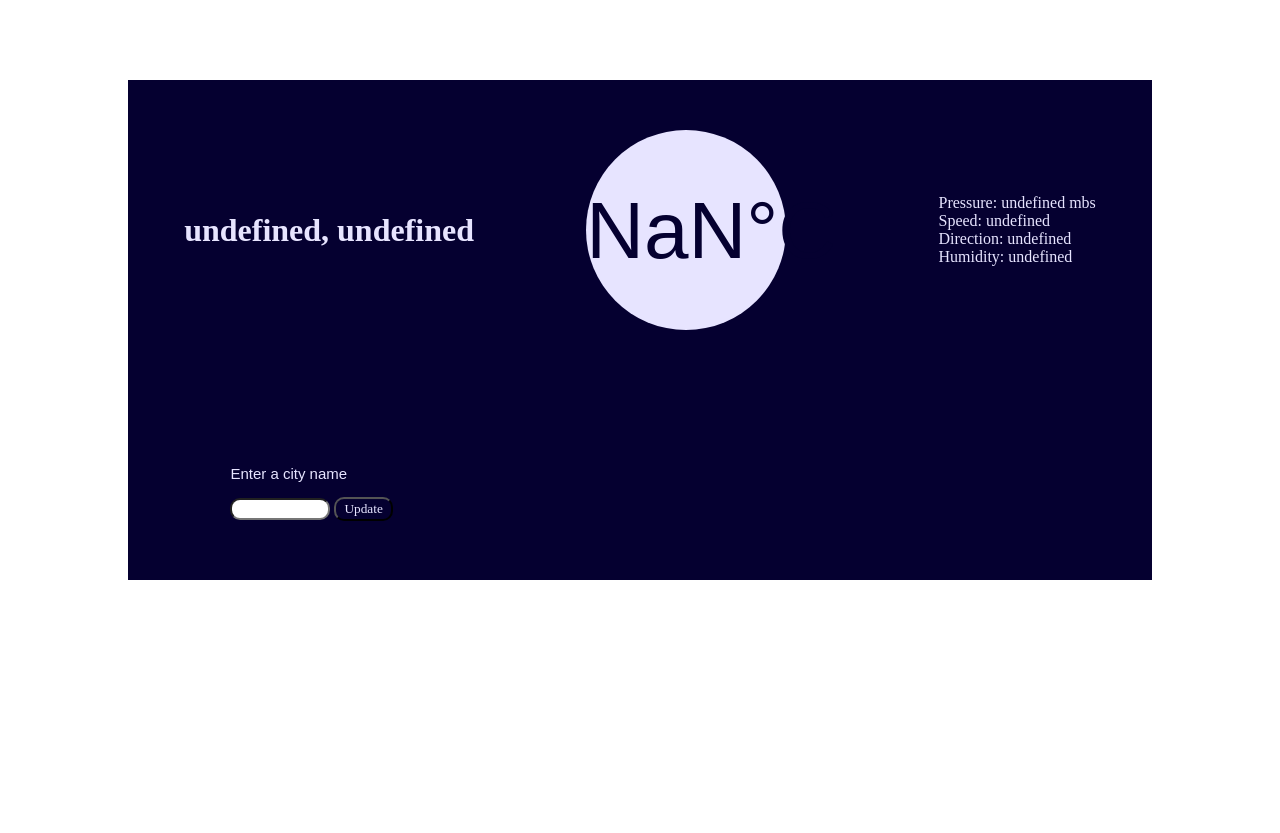
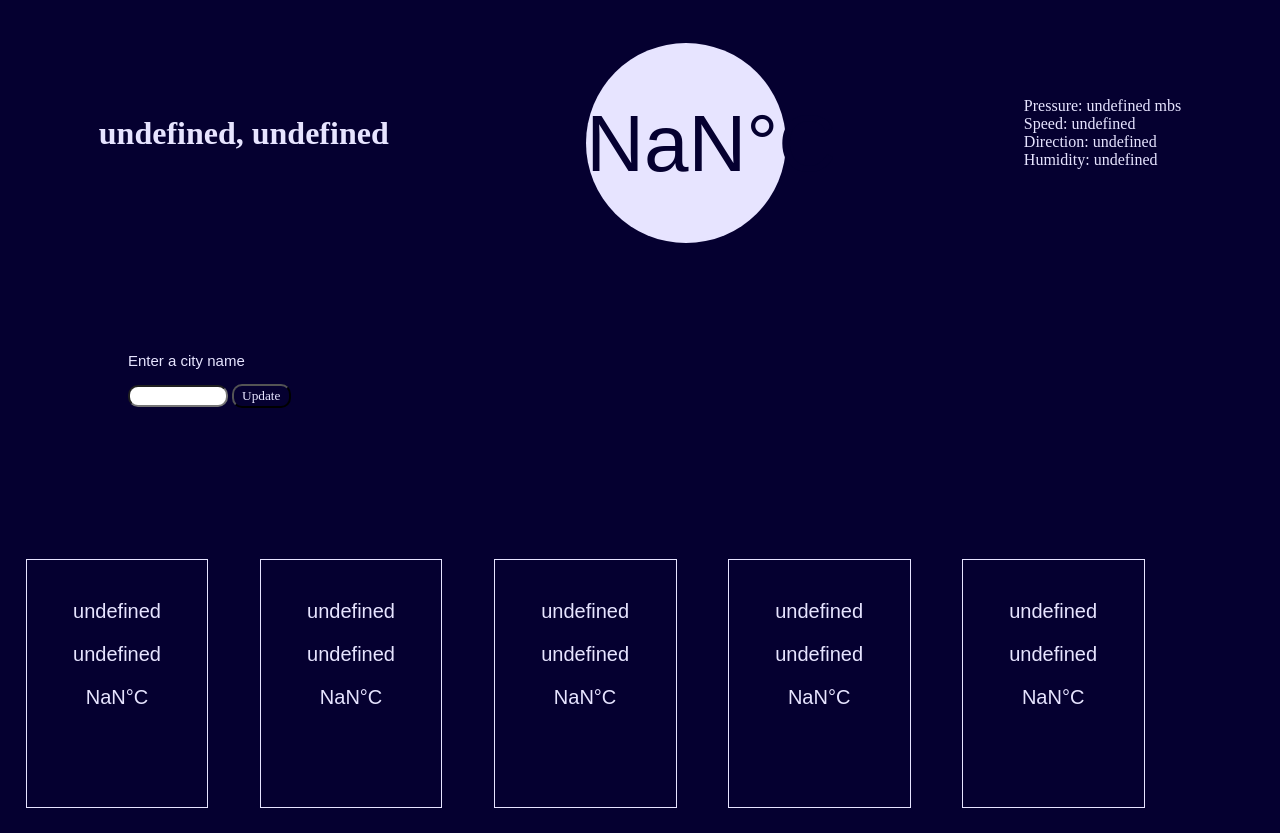
Before and after one commit to tinayemartin/Weather-App-with-VanillaJS, a plain HTML site: page index.html in a window 1280 px wide. Both pictures are taken after a click on the element "click here to refresh". Before the commit the page ends 800 px from the top, so only its background shows below. Drawn offline with Linux system fonts and the light colour scheme; no server answers.

Commit message:
Added 5 day forecast

```diff
--- a/index.html
+++ b/index.html
@@ -1,15 +1,20 @@
 <!DOCTYPE html>
 <html lang="en">
   <head>
-    <meta charset="UTF-8">
-    <meta name="viewport" content="width=device-width, initial-scale=1.0">
+    <meta charset="UTF-8" />
+    <meta name="viewport" content="width=device-width, initial-scale=1.0" />
     <title>Weather App</title>
-    <link rel="stylesheet" href="styles.css">
+    <link rel="stylesheet" href="styles.css" />
+    <link
+      rel="stylesheet"
+      href="https://cdnjs.cloudflare.com/ajax/libs/font-awesome/4.7.0/css/font-awesome.min.css"
+    />
   </head>
   <body>
     <div class="container">
       <h1 id="city">CITY</h1>
-        <div class="temp" onclick="display()"><p id="temp">click here to refresh</p>
+      <div class="temp" onclick="display()">
+        <p id="temp">click here to refresh</p>
       </div>
       <div class="details">
         <ul>
@@ -21,8 +26,35 @@
       </div>
       <div class="control">
         <p id="p">Enter a city name</p>
-            <input id="input" type="text">
+        <input id="input" type="text" />
         <button id="update" type="submit" onclick="update()">Update</button>
+      </div>
+      <div class="forecast">
+        <div class="day1">
+          <p id="day-one">Day 1</p>
+          <p id="day-one-cloud-cover">Weather</p>
+          <p id="day-one-temp">°C</p>
+        </div>
+        <div class="day2">
+          <p id="day-two">Day 2</p>
+          <p id="day-two-cloud-cover">Weather</p>
+          <p id="day-two-temp">°C</p>
+        </div>
+        <div class="day3">
+          <p id="day-three">Day 3</p>
+          <p id="day-three-cloud-cover">Weather</p>
+          <p id="day-three-temp">°C</p>
+        </div>
+        <div class="day4">
+          <p id="day-four">Day 4</p>
+          <p id="day-four-cloud-cover">Weather</p>
+          <p id="day-four-temp">°C</p>
+        </div>
+        <div class="day5">
+          <p id="day-five">Day 5</p>
+          <p id="day-five-cloud-cover">Weather</p>
+          <p id="day-five-temp">°C</p>
+        </div>
       </div>
     </div>
 
--- a/main.js
+++ b/main.js
@@ -1,14 +1,54 @@
-var _temp, _humidity, _pressure, _direction, _speed, _city, city="Bulawayo", _country;
+var _temp,
+  _humidity,
+  _pressure,
+  _direction,
+  _speed,
+  _city,
+  city = "Bulawayo",
+  _country,
+  f_temp_1,
+  f_cloud_cover_1,
+  f_temp_2,
+  f_cloud_cover_2,
+  f_temp_3,
+  f_cloud_cover_3,
+  f_temp_4,
+  f_cloud_cover_4,
+  f_temp_5,
+  f_cloud_cover_5,
+  day_1,
+  day_2,
+  day_3,
+  day_4,
+  day_5,
+  date_1,
+  date_2,
+  date_3,
+  date_4,
+  date_5;
+var days = [
+  "Sunday",
+  "Monday",
+  "Tuesday",
+  "Wednesday",
+  "Thursday",
+  "Friday",
+  "Saturday",
+];
 
-function Initiate(){
-async function getData(){
-        let response = await fetch('http://api.openweathermap.org/data/2.5/weather?q='+ city +'&appid=c76d9d1adc3e9036d0461d0031ab5409');
-        data = await response.json()
+//CURRENT
+function Initiate() {
+  async function getData() {
+    let response = await fetch(
+      "http://api.openweathermap.org/data/2.5/weather?q=" +
+        city +
+        "&appid=c76d9d1adc3e9036d0461d0031ab5409"
+    );
+    data = await response.json();
     return data;
   }
 
-getData().then(
-    function(data){
+  getData().then(function (data) {
     _temp = data.main.temp;
     _humidity = data.main.humidity;
     _pressure = data.main.pressure;
@@ -16,25 +56,102 @@ getData().then(
     _speed = data.wind.speed;
     _city = data.name;
     _country = data.sys.country;
+  });
 }
-)
+
+//FORECAST
+function forecast() {
+  async function getData() {
+    let response = await fetch(
+      "http://api.openweathermap.org/data/2.5/forecast?q=" +
+        city +
+        "&appid=c76d9d1adc3e9036d0461d0031ab5409"
+    );
+    data = await response.json();
+    return data;
+  }
+
+  getData().then(function (data) {
+    //day1
+    f_temp_1 = data.list[8].main.temp;
+    f_cloud_cover_1 = data.list[8].weather[0].main;
+    date_1 = data.list[8].dt_txt;
+    //day2
+    f_temp_2 = data.list[14].main.temp;
+    f_cloud_cover_2 = data.list[14].weather[0].main;
+    date_2 = data.list[14].dt_txt;
+    //day3
+    f_temp_3 = data.list[20].main.temp;
+    f_cloud_cover_3 = data.list[20].weather[0].main;
+    date_3 = data.list[20].dt_txt;
+    //day4
+    f_temp_4 = data.list[26].main.temp;
+    f_cloud_cover_4 = data.list[26].weather[0].main;
+    date_4 = data.list[26].dt_txt;
+    //day5
+    f_temp_5 = data.list[35].main.temp;
+    f_cloud_cover_5 = data.list[35].weather[0].main;
+    date_5 = data.list[35].dt_txt;
+  });
 }
 
 Initiate();
+forecast();
+function display() {
+  document.getElementById("temp").style.cssText =
+    "font-size: 80px; margin-top: 55px";
+  document.getElementById("temp").innerHTML = Math.round(_temp - 273.15) + "°C";
+  document.getElementById("pressure").innerHTML =
+    "Pressure: " + _pressure + " mbs";
+  document.getElementById("city").innerHTML = _city + ", " + _country;
+  document.getElementById("wind-speed").innerHTML = "Speed: " + _speed;
+  document.getElementById("wind-direction").innerHTML =
+    "Direction: " + _direction;
+  document.getElementById("humidity").innerHTML = "Humidity: " + _humidity;
 
-    function display() {
-        document.getElementById('temp').style.cssText = "font-size: 80px; margin-top: 55px";
-        document.getElementById('temp').innerHTML = Math.round(_temp-273.15) + "°C";
-        document.getElementById('pressure').innerHTML = "Pressure: " +_pressure + " mbs";
-        document.getElementById('city').innerHTML = _city +", " + _country;
-        document.getElementById('wind-speed').innerHTML = "Speed: " + _speed;
-        document.getElementById('wind-direction').innerHTML = "Direction: " +_direction;
-        document.getElementById('humidity').innerHTML = "Humidity: " +_humidity;
+  //getting day
+  var d = new Date(date_1);
+  var e = new Date(date_2);
+  var f = new Date(date_3);
+  var g = new Date(date_4);
+  var h = new Date(date_5);
+  day_1 = days[d.getDay()];
+  day_2 = days[e.getDay()];
+  day_3 = days[f.getDay()];
+  day_4 = days[g.getDay()];
+  day_5 = days[h.getDay()];
+
+  //day 1 forecast
+  document.getElementById("day-one").innerHTML = day_1;
+  document.getElementById("day-one-cloud-cover").innerHTML = f_cloud_cover_1;
+  document.getElementById("day-one-temp").innerHTML =
+    Math.round(f_temp_1 - 273.15) + "°C";
+  //day 2 forecast
+  document.getElementById("day-two").innerHTML = day_2;
+  document.getElementById("day-two-cloud-cover").innerHTML = f_cloud_cover_2;
+  document.getElementById("day-two-temp").innerHTML =
+    Math.round(f_temp_2 - 273.15) + "°C";
+  //day 3 forecast
+  document.getElementById("day-three").innerHTML = day_3;
+  document.getElementById("day-three-cloud-cover").innerHTML = f_cloud_cover_3;
+  document.getElementById("day-three-temp").innerHTML =
+    Math.round(f_temp_3 - 273.15) + "°C";
+  //day 4 forecast
+  document.getElementById("day-four").innerHTML = day_4;
+  document.getElementById("day-four-cloud-cover").innerHTML = f_cloud_cover_4;
+  document.getElementById("day-four-temp").innerHTML =
+    Math.round(f_temp_4 - 273.15) + "°C";
+  //day 5 forecast
+  document.getElementById("day-five").innerHTML = day_5;
+  document.getElementById("day-five-cloud-cover").innerHTML = f_cloud_cover_5;
+  document.getElementById("day-five-temp").innerHTML =
+    Math.round(f_temp_5 - 273.15) + "°C";
 }
 
-function update(){
-        city = document.getElementById('input').value;
+function update() {
+  city = document.getElementById("input").value;
   Initiate();
+  forecast();
   setTimeout(display, 2000);
   display();
 }
--- a/styles.css
+++ b/styles.css
@@ -1,57 +1,92 @@
-@import url('https://fonts.googleapis.com/css2?family=Ubuntu:ital,wght@1,700&display=swap');
-@import url('https://fonts.googleapis.com/css2?family=Quicksand:wght@300&display=swap');
+@import url("https://fonts.googleapis.com/css2?family=Ubuntu:ital,wght@1,700&display=swap");
+@import url("https://fonts.googleapis.com/css2?family=Quicksand:wght@300&display=swap");
 
-*{
+* {
   box-sizing: border-box;
 }
 
-:root{
+:root {
   --primary: ;
   --secondary: ;
-    --ubuntu:  'Ubuntu light';
-    --quick: 'Quicksand light';
+  --ubuntu: "Ubuntu light";
+  --quick: "Quicksand light";
   --bg: rgb(5, 0, 48);
-    --light:rgb(231, 228, 255);
+  --light: rgb(231, 228, 255);
 }
-li, h1, h3{
-    font-family:var(--quick);
+li,
+h1,
+h3 {
+  font-family: var(--quick);
   color: var(--light);
 }
-li{
+li {
   list-style-type: none;
 }
-.temp p{
+
+.temp p {
   font-family: var(--ubuntu), sans-serif;
   color: var(--bg);
   font-size: 20px;
   margin-top: 85px;
 }
-.container{
-    top: 80px;
-    left: 10%;
-    right: 10%;
+.container {
   position: absolute;
   display: flex;
+  top: 0;
+  right: 0%;
   flex-wrap: wrap;
-    width: 80%;
-    height: 500px;
+  width: 100%;
+  height: 100%;
   background-color: var(--bg);
 }
 
-.control{
+.control {
   margin-left: 10%;
   width: 80%;
   height: 100px;
   background-color: var(--bg);
 }
 
-#input{
+.forecast {
+  position: relative;
+  top: 100px;
+  width: 100%;
+  height: 300px;
+  background-color: var(--bg);
+  display: flex;
+  flex-wrap: wrap;
+}
+
+.forecast > div {
+  width: calc(100% / 7);
+  display: inline-block;
+  vertical-align: top;
+  border: 1px solid var(--light);
+  text-align: center;
+  margin: 2%;
+  padding: 20px;
+  justify-content: center;
+}
+
+.forecast p {
+  font-family: var(--quick), sans-serif;
+  color: var(--light);
+  font-size: 20px;
+}
+
+#input {
   border-radius: 10px;
   width: 100px;
   font-family: var(--quick);
 }
 
-#update{
+.day1,
+.day2,
+.day3 {
+  margin: 20px 20px;
+}
+
+#update {
   background-color: var(--bg);
   border-radius: 10px;
   color: var(--light);
@@ -59,21 +94,23 @@ li{
   font-family: var(--quick);
 }
 
-#update:hover{
+#update:hover {
   background-color: var(--light);
   color: var(--bg);
 }
-#p{
+#p {
   font-family: var(--quick), sans-serif;
   color: var(--light);
   font-size: 15px;
   margin-top: 85px;
 }
-#city{
+#city {
   margin: auto;
   text-align: center;
 }
-.temp{
+
+.temp {
+  top: 10px;
   height: 200px;
   text-align: center;
   width: 200px;
@@ -85,14 +122,12 @@ li{
   z-index: 999;
 }
 
-
-
-.details{
+.details {
   position: relative;
   margin: auto;
 }
 
-.btn{
+.btn {
   height: 30px;
   width: 80px;
   color: var(--light);
@@ -102,8 +137,7 @@ li{
   margin-top: 500px;
 }
 
-
-.btn:hover{
+.btn:hover {
   background-color: var(--light);
   color: var(--primary);
 }
```
Lines whose indentation alone changed are shown as unchanged.
